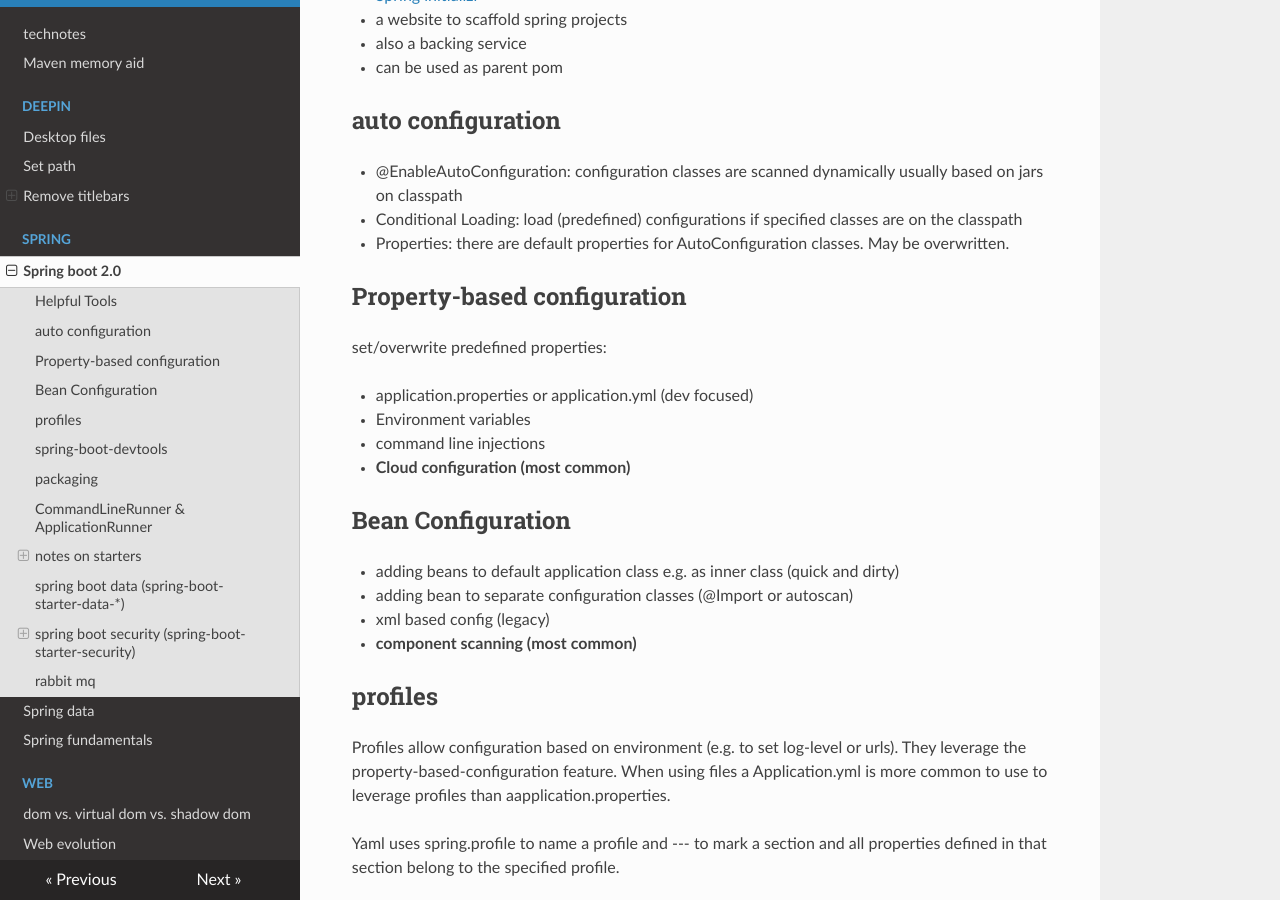
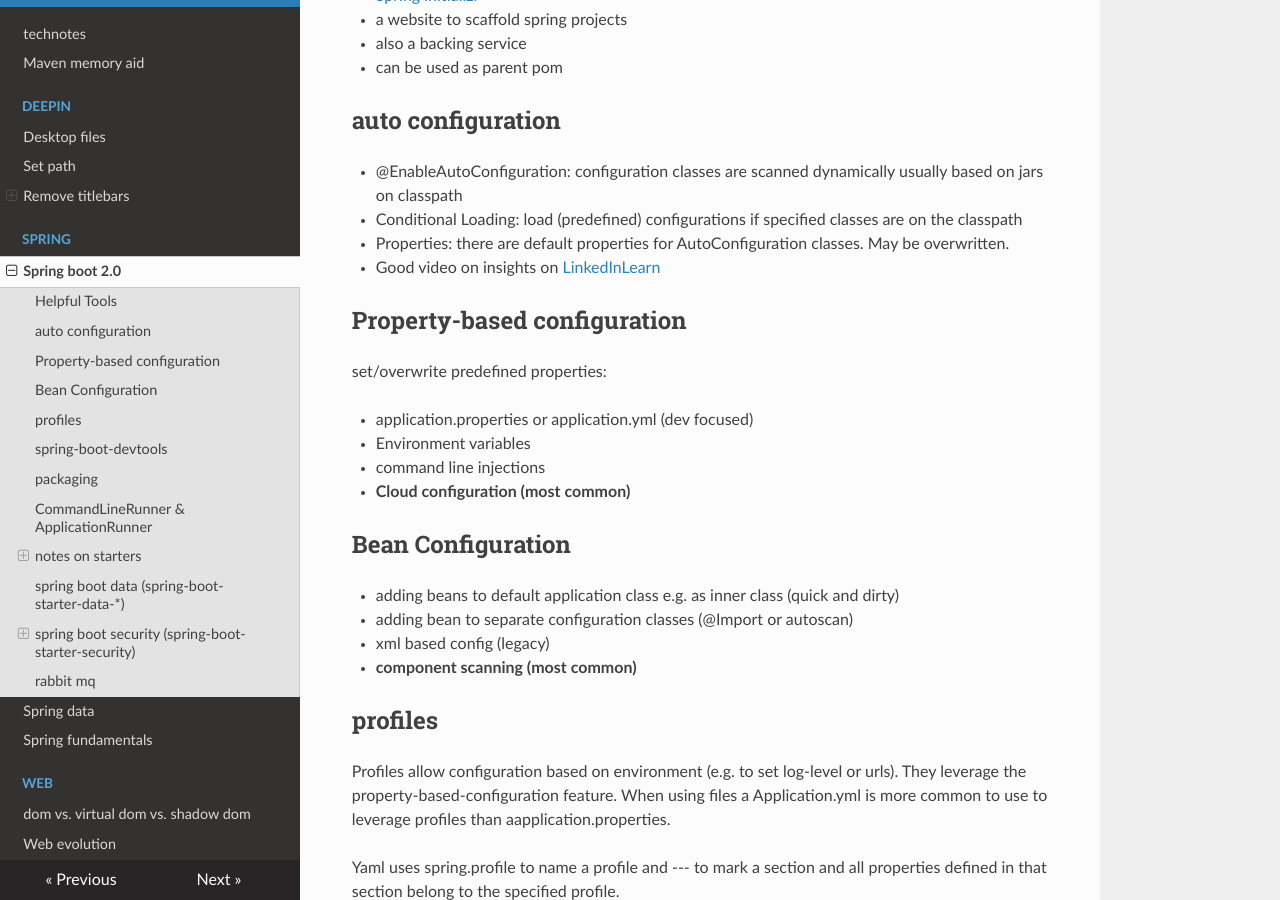
Before and after one commit to organicaudio/useful-code-snippets2, an MkDocs documentation site: the page built from docs/spring/spring-boot.md, in a window 1280 px wide and 900 px high, scrolled down 448 px. Built offline with MkDocs 1.6.1, drawn with Linux system fonts in a browser that asks for light colours; nearby versions of some CDN libraries.

Commit message:
external link autoconfigration

```diff
--- a/docs/spring/spring-boot.md
+++ b/docs/spring/spring-boot.md
@@ -20,6 +20,7 @@
 - @EnableAutoConfiguration: configuration classes are scanned dynamically usually based on jars on classpath
 - Conditional Loading: load (predefined) configurations if specified classes are on the classpath
 - Properties: there are default properties for AutoConfiguration classes. May be overwritten.
+- Good video on insights on [LinkedInLearn](https://www.linkedin.com/learning/spring-boot-2-0-essential-training/spring-boot-autoconfiguration)
 
 ## Property-based configuration
 
```
